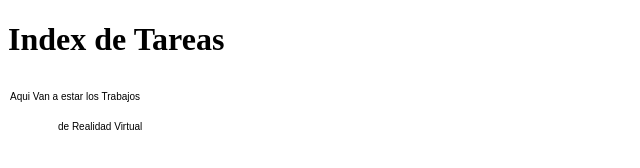
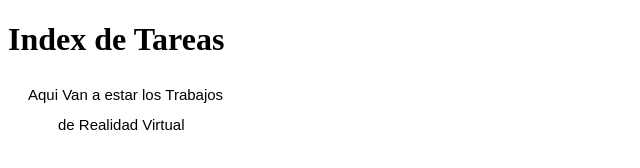
Before and after one commit to UPIIDK/UPIIDK.github.io, a plain HTML site: page rv/index.html in a window 1280 px wide. Shown: the whole page, without its empty margins (0-640 px from the left). Drawn offline with Linux system fonts and the light colour scheme.

Commit message:
Update index.html

```diff
--- a/rv/index.html
+++ b/rv/index.html
@@ -13,7 +13,8 @@
      <script>
             var MiCanvas=document.getElementById("UpiiDK");
             var contexto=MiCanvas.getContext("2d");
-                 contexto.fillText("Aqui Van a estar los Trabajos", 2, 20);
+                 contexto.font = "15px Arial";
+                 contexto.fillText("Aqui Van a estar los Trabajos", 20, 20);
                  contexto.fillText("de Realidad Virtual",50,50);
                  contexto.fill();
      </script>
```
